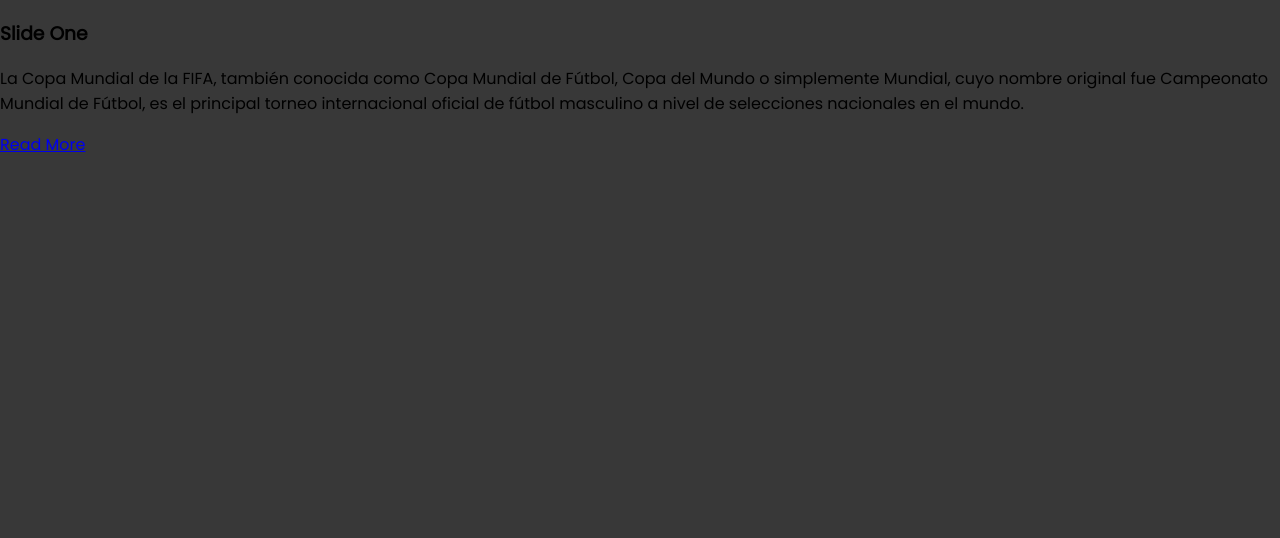
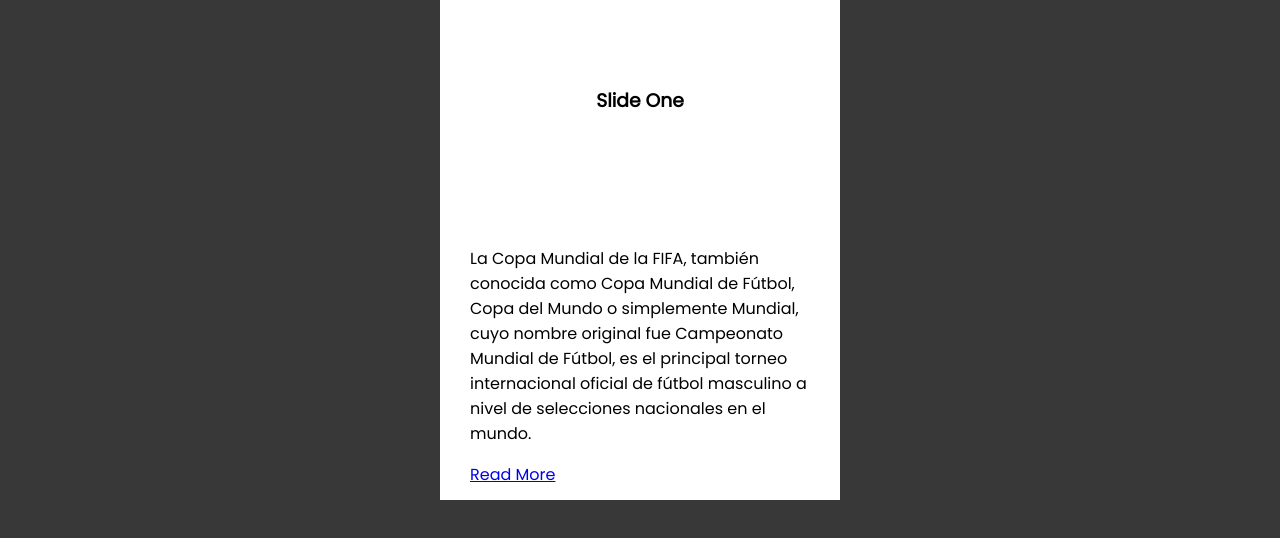
Before and after one commit to Max23Esau/slides3D, a plain HTML site: page index.html in a window 1280 px wide. Drawn offline with Linux system fonts and the light colour scheme.

Commit message:
Agregamos mas estilos a los slides

```diff
--- a/style.css
+++ b/style.css
@@ -7,3 +7,26 @@ body{
     min-height: 100vh;
     background: #383838;
 }
+
+.card{
+    position: relative;
+    background: #fff;
+    width: 400px;
+    height: 500px;
+    margin: 0 auto;
+}
+
+.card .content{
+    width: 400px;
+    padding: 30px;
+    box-sizing: border-box;
+}
+
+.card .sliderText{
+    position: relative;
+    width: 100%;
+    height: 200px;
+    display: flex;
+    justify-content: center;
+    align-items: center;
+}
```
